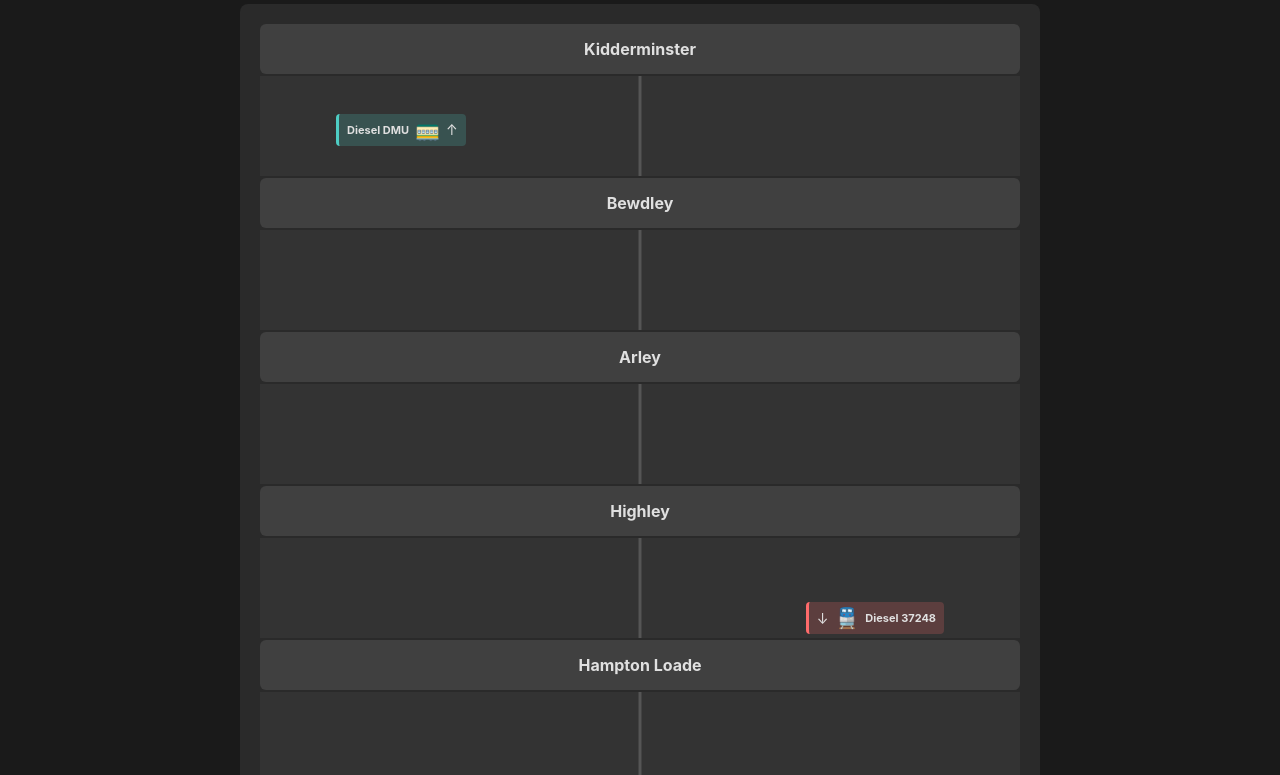
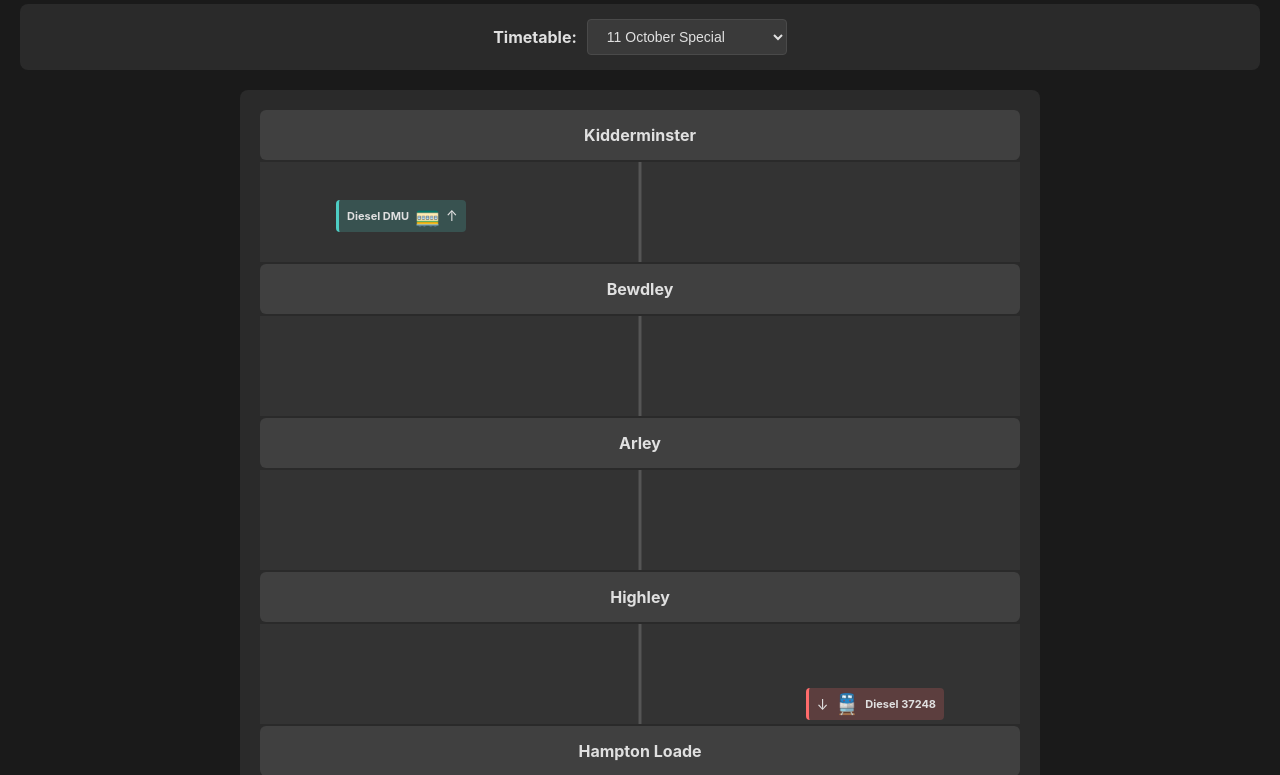
Before and after one commit to sebharvey/svr, a plain HTML site: page src/index.html in a window 1280 px wide. Shown: the part 65-840 px from the top of the page. Drawn offline with Linux system fonts and the light colour scheme.

Commit message:
Update index.html

```diff
--- a/src/index.html
+++ b/src/index.html
@@ -26,6 +26,38 @@
             margin-bottom: 20px;
             font-size: 24px;
             color: #fff;
+        }
+
+        .timetable-selector {
+            background: #2a2a2a;
+            padding: 15px;
+            border-radius: 8px;
+            margin-bottom: 20px;
+            display: flex;
+            justify-content: center;
+        }
+
+        .timetable-selector label {
+            display: flex;
+            align-items: center;
+            gap: 10px;
+            font-size: 16px;
+            font-weight: bold;
+        }
+
+        .timetable-selector select {
+            background: #3a3a3a;
+            color: #e0e0e0;
+            border: 1px solid #4a4a4a;
+            padding: 8px 15px;
+            border-radius: 4px;
+            font-size: 14px;
+            cursor: pointer;
+            min-width: 200px;
+        }
+
+        .timetable-selector select:hover {
+            background: #4a4a4a;
         }
 
         .controls {
@@ -236,6 +268,13 @@
 <body>
     <h1>Severn Valley Live Train Tracker</h1>
 
+    <div class="timetable-selector">
+        <label for="timetableSelect">
+            <span>Timetable:</span>
+            <select id="timetableSelect"></select>
+        </label>
+    </div>
+
     <div class="controls" id="controls" style="display: none;">
         <div class="time-input-group">
             <button class="time-btn" id="timeDown">◀</button>
@@ -262,10 +301,12 @@
             document.getElementById('controls').style.display = 'flex';
         }
 
-        const timetableData = {
-  "route": "Kidderminster - Bridgnorth",
-  "date": "Saturday 11 October only",
-  "trains": [
+        const timetables = [
+  {
+    "name": "11 October Special",
+    "route": "Kidderminster - Bridgnorth",
+    "date": "Saturday 11 October only",
+    "trains": [
     {
       "trainNumber": "Diesel 37248",
       "direction": "northbound",
@@ -453,7 +494,48 @@
       ]
     }
   ]
-};
+  }
+];
+
+        // Current timetable state
+        let currentTimetableIndex = 0;
+        let timetableData = timetables[currentTimetableIndex];
+
+        // Populate timetable selector
+        function initializeTimetableSelector() {
+            const select = document.getElementById('timetableSelect');
+            timetables.forEach((timetable, index) => {
+                const option = document.createElement('option');
+                option.value = index;
+                option.textContent = timetable.name;
+                select.appendChild(option);
+            });
+
+            select.addEventListener('change', (e) => {
+                currentTimetableIndex = parseInt(e.target.value);
+                timetableData = timetables[currentTimetableIndex];
+
+                // Recalculate stations and train colors for new timetable
+                updateTimetableData();
+
+                // Re-render everything
+                renderTracker();
+            });
+        }
+
+        // Function to update derived data when timetable changes
+        function updateTimetableData() {
+            // Re-extract stations
+            stations.length = 0;
+            stations.push(...extractStations());
+
+            // Re-assign train colors
+            Object.keys(trainColors).forEach(key => delete trainColors[key]);
+            const uniqueTrains = [...new Set(timetableData.trains.map(t => t.trainNumber))].sort();
+            uniqueTrains.forEach((trainNumber, index) => {
+                trainColors[trainNumber] = colorPalette[index % colorPalette.length];
+            });
+        }
 
         // Extract stations dynamically from timetable data
         // Build ordered list by following the first complete route
@@ -472,7 +554,7 @@
             return stationsInRoute.reverse(); // Reverse to get Kidderminster at top
         }
 
-        const stations = extractStations();
+        let stations = extractStations();
 
         // Assign unique colors to each unique train number dynamically from timetable
         const trainColors = {};
@@ -957,6 +1039,7 @@
         }
 
         // Initial render
+        initializeTimetableSelector();
         updateTimeDisplay();
         updateLiveButton();
         renderTracker();
```
